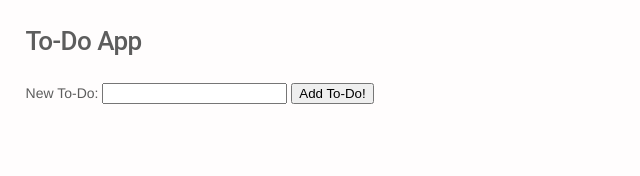
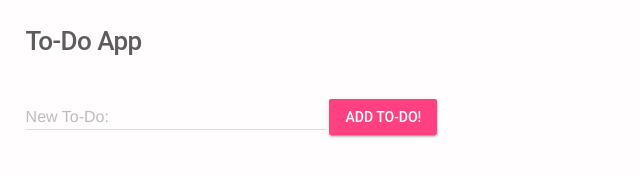
Before and after one commit to rxcreger/To-do-list, a plain HTML site: page index.html in a window 1280 px wide. Shown: the top 176 px of the page, without its empty margins (0-640 px from the left). Drawn offline with nearby package versions, Linux system fonts and the light colour scheme.

Commit message:
new commit

```diff
--- a/index.html
+++ b/index.html
@@ -3,10 +3,9 @@
   <head>
     <meta name="viewport" content="width=device-width, initial-scale=1">
     <!-- Material Design Lite -->
-   <link rel="stylesheet" href="https://code.getmdl.io/1.3.0/material.grey-lime.min.css">
-   <script defer src="https://code.getmdl.io/1.3.0/material.min.js"></script>
-   <!-- Font Awesome -->
-   <link href="https://maxcdn.bootstrapcdn.com/font-awesome/4.7.0/css/font-awesome.min.css" rel="stylesheet">
+ <link rel="stylesheet" href="https://fonts.googleapis.com/icon?family=Material+Icons">
+ <link rel="stylesheet" href="https://code.getmdl.io/1.3.0/material.indigo-pink.min.css">
+ <script defer src="https://code.getmdl.io/1.3.0/material.min.js"></script>
     <!-- Custom Styles -->
     <link rel="stylesheet" type="text/css" href="css/style.css">
     <title>To-Do App</title>
@@ -14,9 +13,12 @@
   <body>
     <h1>To-Do App</h1>
     <form id="addToDoForm">
-      <label for="newToDoText">New To-Do:</label>
-      <input type="text" id="newToDoText">
-      <button type="submit">Add To-Do!</button>
+    <div class="mdl-textfield mdl-js-textfield">
+      <label class="mdl-textfield__label" for="newToDoText">New To-Do:</label>
+      <input class="mdl-textfield__input" type="text" id="newToDoText">
+    </div>
+      <!-- Accent-colored raised button with ripple -->
+      <button class="mdl-button mdl-js-button mdl-button--raised mdl-js-ripple-effect mdl-button--accent">Add To-Do!</button>
     </form>
     <ul id="toDoList"></ul>
   <script src="app.js"></script>
```
